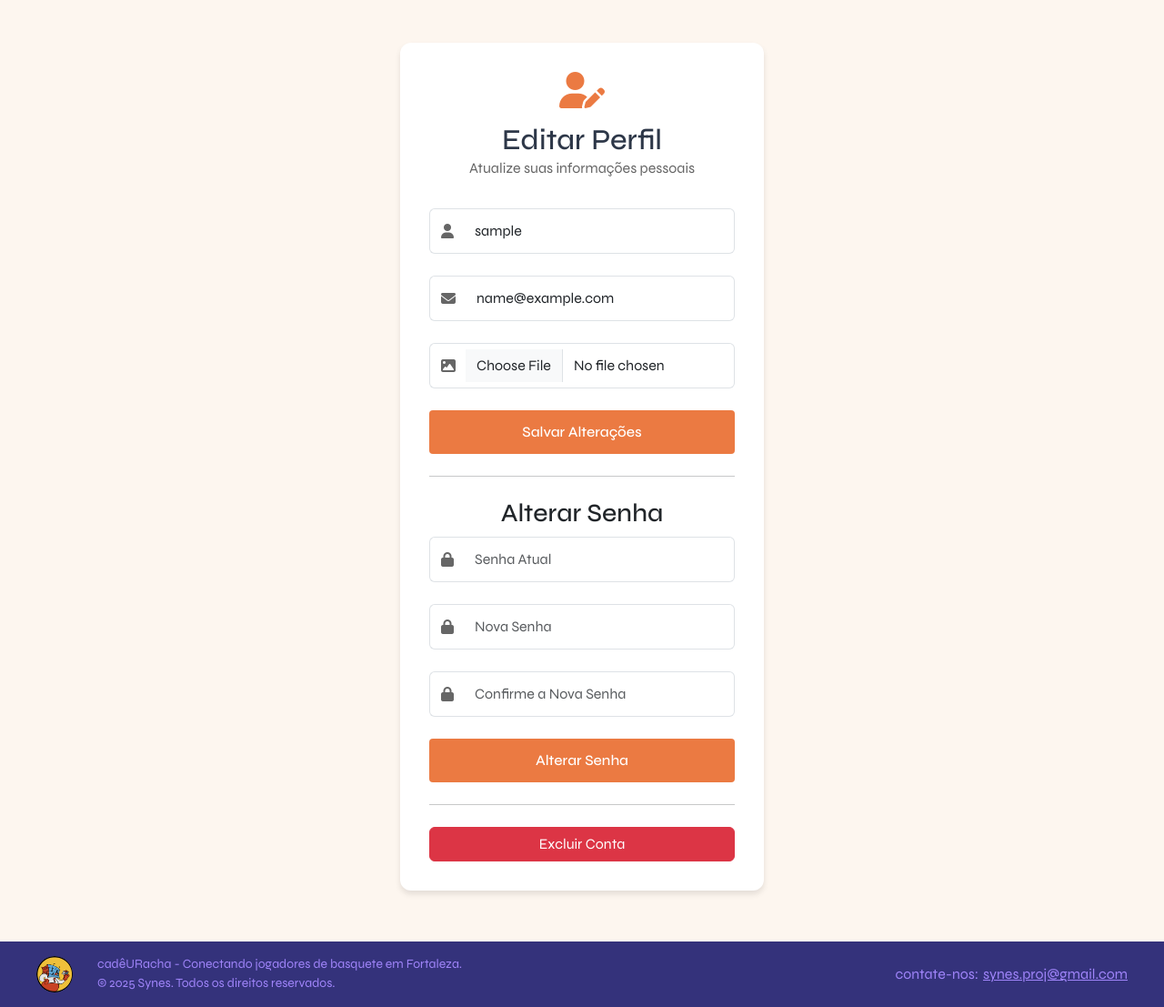
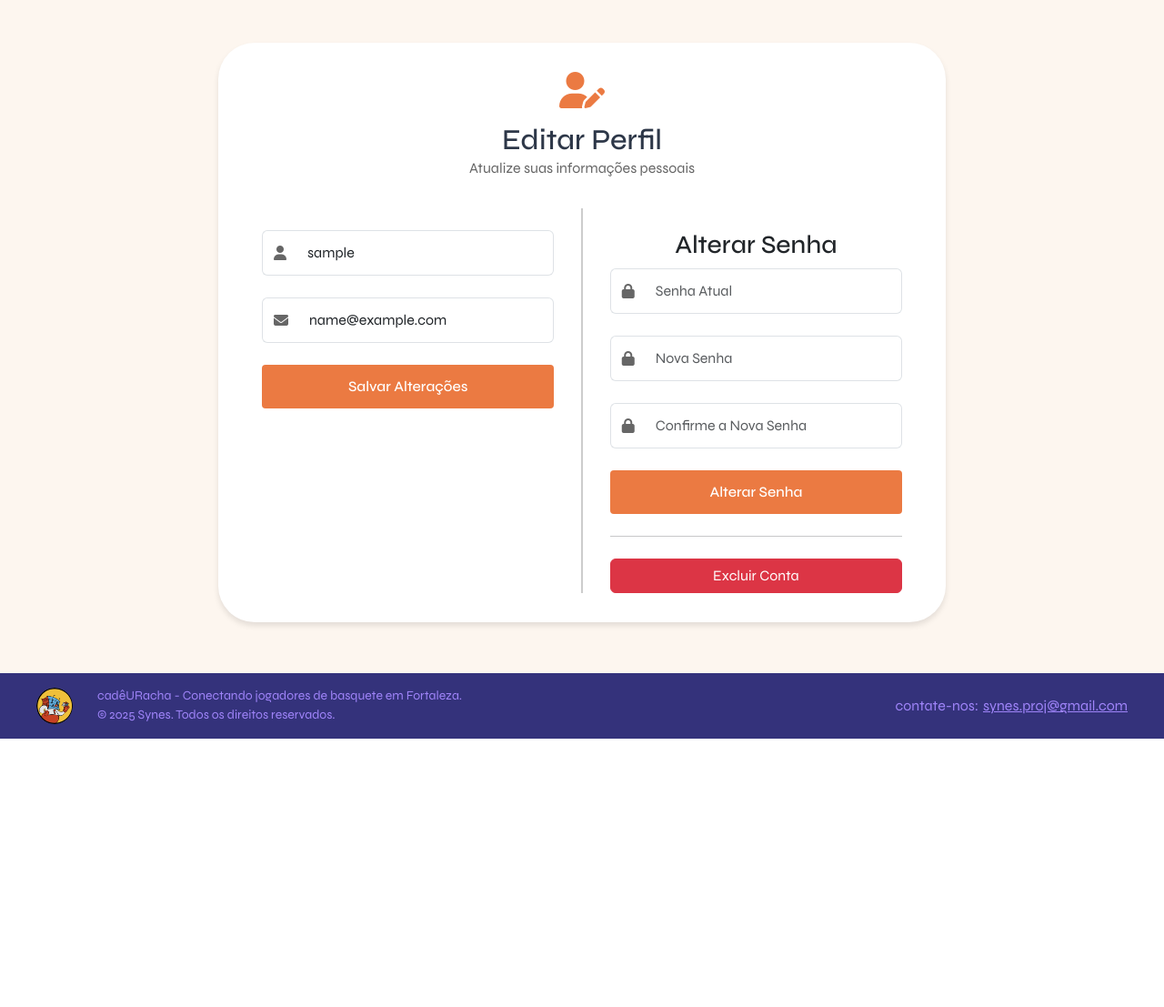
Before and after one commit to Syne-s/CadeURacha, a Django app: page /edit_profile/ in a window 1280 px wide. Shown: the part 74-1181 px from the top of the page at 91% size. After the commit the page ends 886 px from the top, so only its background shows below. Run offline with Django 5.2, Linux system fonts and the light colour scheme; the visitor is signed in with stand-in values (Sample User, id 1); some libraries are stand-ins or nearby versions.

Commit message:
refactor profile edit layout: enhance structure with columns, improve profile picture upload, and update styles for better user experience

```diff
--- a/app_synes/templates/app_synes/edit_profile.html
+++ b/app_synes/templates/app_synes/edit_profile.html
@@ -15,8 +15,18 @@
                 </div>
             {% endfor %}
         {% endif %}
-        <form method="post" enctype="multipart/form-data">  <!-- Add enctype attribute -->
+        <div class="edit-profile-content">
+            <div class="left-column">
+                <form method="post" enctype="multipart/form-data">
                     {% csrf_token %}
+                    <div class="form-group text-center">
+                        <input type="file" id="id_foto_perfil" name="foto_perfil" style="display: none;">
+                        {% if profile_form.instance.foto_perfil %}
+                            <div class="profile-pic" onclick="document.getElementById('id_foto_perfil').click()">
+                                <img src="{{ profile_form.instance.foto_perfil.url }}" alt="Foto de Perfil" style="width: 100px; height: 100px; border-radius: 50%;">
+                            </div>
+                        {% endif %}
+                    </div>
                     <div class="form-group">
                         <div class="input-group mb-3">
                             <span class="input-group-text"><i class="fas fa-user"></i></span>
@@ -29,22 +39,11 @@
                             {{ profile_form.email }}
                         </div>
                     </div>
-            <div class="form-group">
-                <div class="input-group mb-3">
-                    <span class="input-group-text"><i class="fas fa-image"></i></span>
-                    {{ profile_form.foto_perfil }}  <!-- Add file input for profile picture -->
-                </div>
-                {% if profile_form.instance.foto_perfil %}
-                    <div class="text-center mt-2">
-                        <img src="{{ profile_form.instance.foto_perfil.url }}" alt="Foto de Perfil" style="width: 100px; height: 100px; border-radius: 50%;">
-                    </div>
-                {% endif %}
-            </div>
                     <button type="submit" class="auth-button">Salvar Alterações</button>
                 </form>
-
-        <hr class="my-4">
-
+            </div>
+            <div class="vertical-bar"></div> <!-- Barra vertical centralizada -->
+            <div class="right-column">
                 <h3 class="text-center mt-4">Alterar Senha</h3>
                 <form method="post">
                     {% csrf_token %}
@@ -68,12 +67,12 @@
                     </div>
                     <button type="submit" class="auth-button">Alterar Senha</button>
                 </form>
-
                 <hr class="my-4">
-
                 <form method="get" action="{% url 'confirm_delete_account' %}">
                     <button type="submit" class="btn btn-danger w-100">Excluir Conta</button>
                 </form>
+            </div>
+        </div>
     </div>
 </div>
 
@@ -88,11 +87,11 @@
 
 .auth-card {
     background: white;
-    border-radius: 12px;
+    border-radius: 40px;
     box-shadow: 0 4px 6px rgba(0, 0, 0, 0.1);
     padding: 2rem;
     width: 100%;
-    max-width: 400px;
+    max-width: 800px;
 }
 
 .auth-header {
@@ -116,6 +115,25 @@
     margin-bottom: 0;
 }
 
+.edit-profile-content {
+    display: flex;
+    align-items: stretch; /* Garante que as colunas tenham a mesma altura */
+    justify-content: space-between;
+    position: relative; /* Para posicionar a barra vertical */
+}
+.left-column, .right-column {
+    width: 48%; /* Largura igual para ambas as colunas */
+    padding: 0 1rem; /* Espaçamento interno */
+}
+.vertical-bar {
+    width: 2px; /* Largura da barra vertical */
+    background-color: #ccc; /* Cor da barra */
+    position: absolute; /* Posicionamento absoluto dentro do contêiner pai */
+    top: 0;
+    bottom: 0;
+    left: 50%; /* Centraliza horizontalmente */
+    transform: translateX(-50%); /* Ajusta para ficar perfeitamente centralizado */
+}
 .form-group {
     margin-bottom: 1.5rem;
 }
@@ -208,5 +226,21 @@
     color: #721c24;
     border-color: #f5c6cb;
 }
+
+.profile-pic {
+    text-align: center;
+    margin-top: 1rem;
+    cursor: pointer;
+    position: relative;
+}
+.profile-pic img {
+    width: 100px;
+    height: 100px;
+    border-radius: 50%;
+    transition: opacity 0.3s ease;
+}
+.profile-pic:hover img {
+    opacity: 0.7;
+}
 </style>
 {% endblock %}
```
Also changed, not shown: media/perfil/Rukia_icon.jpeg (added). Lines whose indentation alone changed are shown as unchanged.
